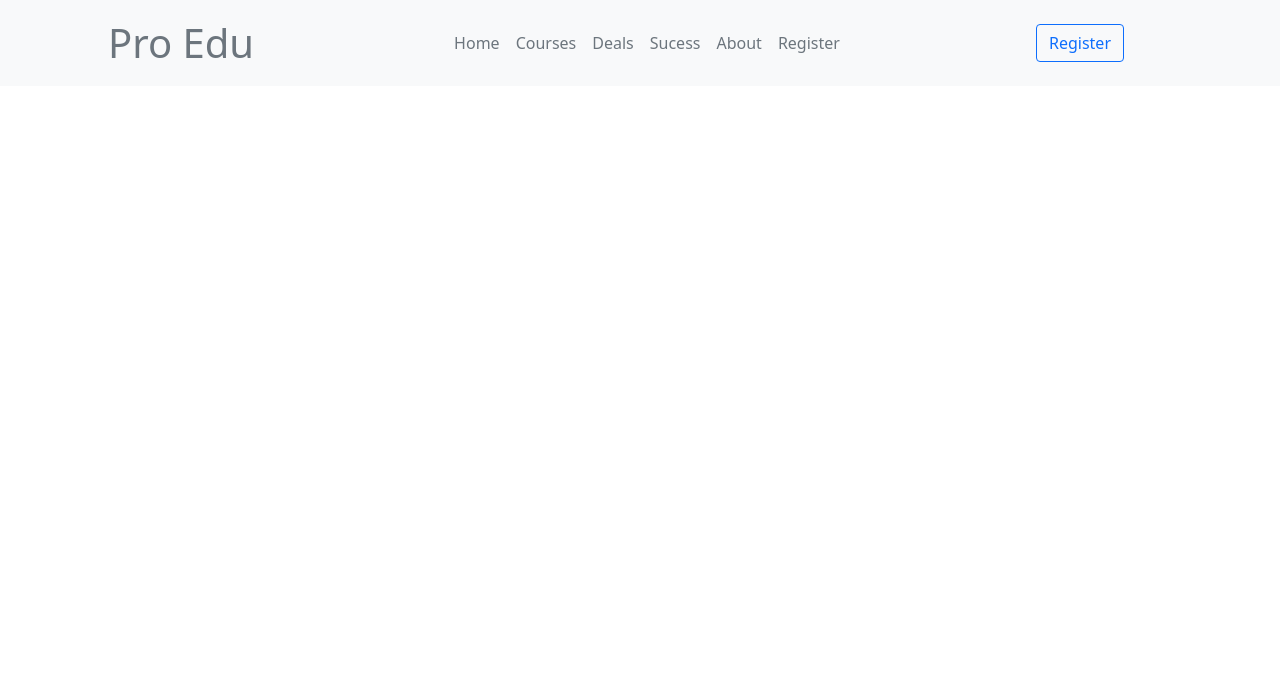
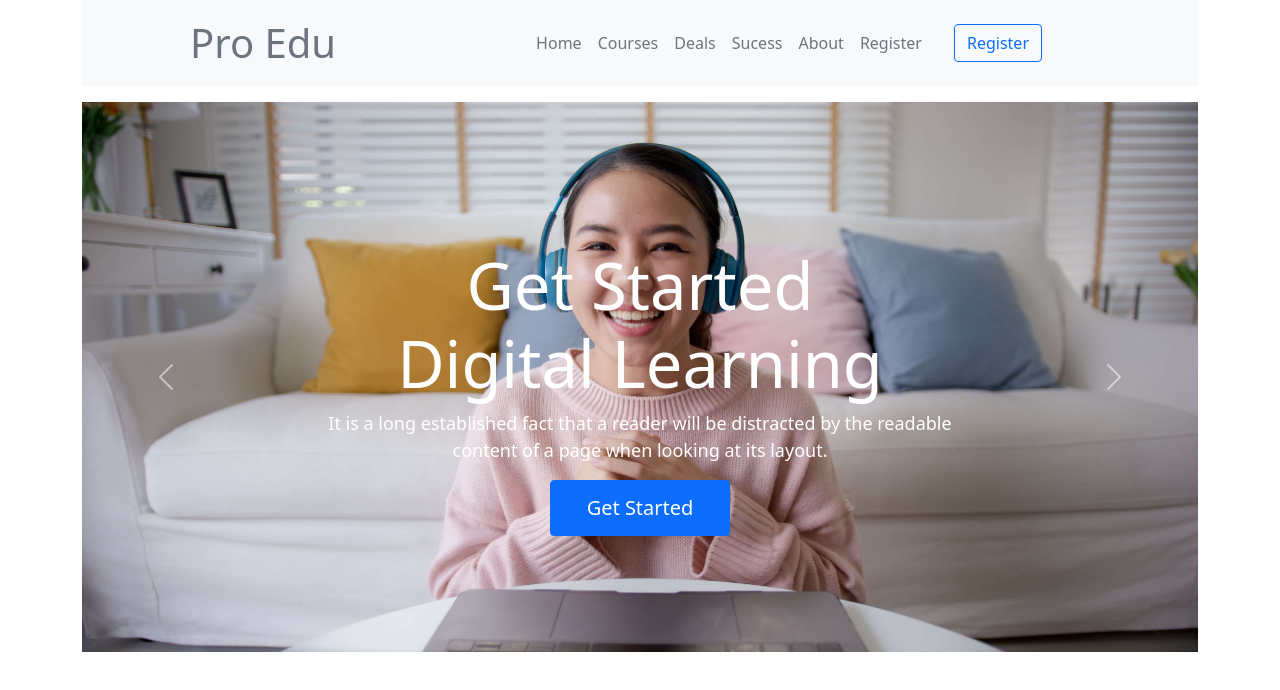
Before and after one commit to sijan-ui/edTech-website-main-bootsrap-, a plain HTML site: page index.html in a window 1280 px wide. Drawn offline with nearby package versions, Linux system fonts and the light colour scheme.

Commit message:
slider complete

```diff
--- a/index.html
+++ b/index.html
@@ -16,7 +16,8 @@
   <body>
     <header>
       <!-- NavBar Start -->
-      <nav class="navbar navbar-expand-lg navbar-light bg-light">
+      <section class="container">
+        <nav class="navbar navbar-expand-lg navbar-light bg-light">
             <div class="container-fluid">
                 <a class="navbar-brand text-secondary fs-1 ms-5 ps-5 me-5 pe-5" href="#">Pro Edu</a>
                 <button
@@ -60,13 +61,56 @@
               </div>
         </div>
       </nav>
+      </section>
       <!-- NavBar end -->
+      <!-- slider part start  -->
+      <section class="container mt-3">
+        <div id="carouselExampleControls" class="carousel slide" data-bs-ride="carousel">
+            <div class="carousel-inner">
+              <div class="carousel-item active img-fluid">
+                <img src="./images/cover/cover-1.png" height="550px" class="d-block w-100" alt="...">
+                <div class="carousel-caption d-none d-md-block mb-5 pb-5">
+                    <div>
+                        <h5 style="font-size: 65px;"> Get Started <br> Digital Learning</h5>
+                        <p style="font-size: 18px;" > It is a long established fact that a reader will be distracted by the readable <br> content of a page when looking at its layout.</p>
+                        <button style="font-size: 20px; height: 56px; width: 180px;" type="button" class="btn btn-primary">Get Started</button>
+                      </div>
+                    </div>
+              </div>
+              <div class="carousel-item active img-fluid">
+                <img src="./images/cover/cover-2.jpg" height="550px" class="d-block w-100" alt="...">
+                <div class="carousel-caption d-none d-md-block mb-5 pb-5">
+                    <div>
+                        <h5 style="font-size: 65px;"> Get Started <br> Digital Learning</h5>
+                        <p style="font-size: 18px;" > It is a long established fact that a reader will be distracted by the readable <br> content of a page when looking at its layout.</p>
+                        <button style="font-size: 20px; height: 56px; width: 180px;" type="button" class="btn btn-primary">Get Started</button>
+                      </div>
+                    </div>
+              </div>
+              <div class="carousel-item active img-fluid">
+                <img src="images/cover/cover-3.jpg" height="550px" class="d-block w-100" alt="...">
+                                <div class="carousel-caption d-none d-md-block mb-5 pb-5">
+                    <div>
+                        <h5 style="font-size: 65px;"> Get Started <br> Digital Learning</h5>
+                        <p style="font-size: 18px;" > It is a long established fact that a reader will be distracted by the readable <br> content of a page when looking at its layout.</p>
+                        <button style="font-size: 20px; height: 56px; width: 180px;" type="button" class="btn btn-primary">Get Started</button>
+                      </div>
+                    </div>
+              </div>
+            </div>
+            <button class="carousel-control-prev" type="button" data-bs-target="#carouselExampleControls" data-bs-slide="prev">
+              <span class="carousel-control-prev-icon" aria-hidden="true"></span>
+              <span class="visually-hidden">Previous</span>
+            </button>
+            <button class="carousel-control-next" type="button" data-bs-target="#carouselExampleControls" data-bs-slide="next">
+              <span class="carousel-control-next-icon" aria-hidden="true"></span>
+              <span class="visually-hidden">Next</span>
+            </button>
+          </div>
+      </section>
+      <!-- slider part end  -->
     </header>
 
-    <script
-      src="https://cdn.jsdelivr.net/npm/@popperjs/core@2.9.2/dist/umd/popper.min.js"
-      integrity="sha384-IQsoLXl5PILFhosVNubq5LC7Qb9DXgDA9i+tQ8Zj3iwWAwPtgFTxbJ8NT4GN1R8p"
-      crossorigin="anonymous"
-    ></script>
+    <script src="https://cdn.jsdelivr.net/npm/bootstrap@5.2.1/dist/js/bootstrap.bundle.min.js" integrity="sha384-u1OknCvxWvY5kfmNBILK2hRnQC3Pr17a+RTT6rIHI7NnikvbZlHgTPOOmMi466C8" crossorigin="anonymous"></script>
   </body>
 </html>
```
